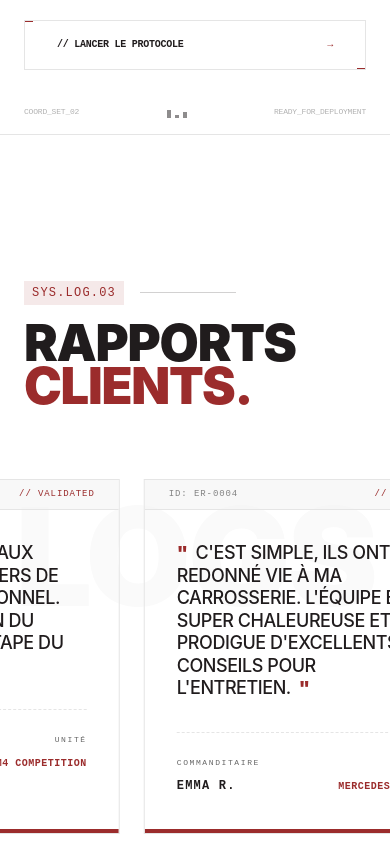
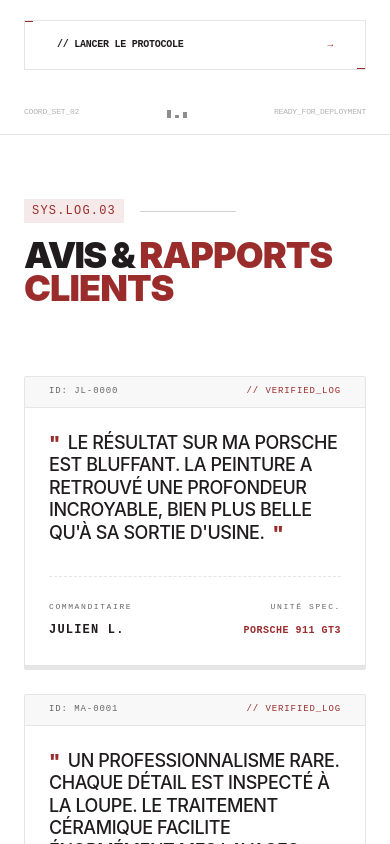
Before and after one commit to Teodev578/prepa_website, a Next.js app: page / in a window 390 px wide. Shown: the part 3520-4364 px from the top of the page. Built offline with nearby package versions, Linux system fonts and the light colour scheme.

Commit message:
feat: optimize CTA and Testimonials components for improved responsiveness and SEO; adjust paddings, heights, and layout for better mobile experience

```diff
--- a/components/home/CTA.tsx
+++ b/components/home/CTA.tsx
@@ -21,14 +21,15 @@ export default function CTA() {
   };
 
   return (
-    <section className="py-32 md:py-52 px-6 bg-background relative border-b border-border overflow-hidden flex justify-center items-center">
+    // 🛠️ OPTIMISATION : Remplacement des paddings géants py-32/md:py-52 par le standard py-16/md:py-24
+    <section className="py-16 md:py-24 px-6 bg-background relative border-b border-border overflow-hidden flex justify-center items-center h-auto">
       {/* Technical background marks (Corners) */}
       <div className="absolute top-0 left-0 w-full h-full pointer-events-none">
         {[
-          { pos: "top-10 left-10", delay: 0.1 },
-          { pos: "top-10 right-10", delay: 0.2 },
-          { pos: "bottom-10 left-10", delay: 0.3 },
-          { pos: "bottom-10 right-10", delay: 0.4 },
+          { pos: "top-6 left-6", delay: 0.1 },
+          { pos: "top-6 right-6", delay: 0.2 },
+          { pos: "bottom-6 left-6", delay: 0.3 },
+          { pos: "bottom-6 right-6", delay: 0.4 },
         ].map((marker, i) => (
           <motion.div
             key={i}
@@ -45,7 +46,7 @@ export default function CTA() {
       </div>
 
       {/* Content */}
-      <div className="relative z-10 flex flex-col items-start text-left">
+      <div className="relative z-10 flex flex-col items-start text-left max-w-4xl w-full">
 
         {/* Subtle Tech ID */}
         <motion.span
@@ -53,8 +54,7 @@ export default function CTA() {
           whileInView={{ opacity: 1, y: 0 }}
           viewport={{ once: true }}
           transition={{ duration: 0.6, ease: BEZIER }}
-          // MODIFIÉ ICI : Espacement des lettres rendu responsive
-          className="font-mono text-[10px] md:text-xs text-muted-foreground tracking-widest md:tracking-[0.3em] uppercase mb-6 md:mb-8 block"
+          className="font-mono text-[10px] md:text-xs text-muted-foreground tracking-widest md:tracking-[0.3em] uppercase mb-4 md:mb-6 block"
         >
           // INITIATION_DE_CONTACT
         </motion.span>
@@ -64,10 +64,10 @@ export default function CTA() {
           initial="hidden"
           whileInView="visible"
           viewport={{ once: true, amount: 0.1 }}
-          className="text-3xl md:text-4xl lg:text-5xl xl:text-6xl font-sans font-bold tracking-tight mb-10 md:mb-16 leading-[0.9] relative"
+          className="text-3xl sm:text-4xl md:text-5xl lg:text-6xl font-sans font-bold tracking-tight mb-8 md:mb-12 leading-[1.05] relative text-foreground uppercase"
         >
           {titleLines.map((line, i) => (
-            <div key={i} className="overflow-hidden relative pb-2 md:pb-0">
+            <div key={i} className="overflow-hidden relative pb-1 md:pb-0">
               <motion.div
                 variants={{
                   hidden: { y: "110%" },
@@ -87,12 +87,13 @@ export default function CTA() {
           whileInView={{ opacity: 1, y: 0 }}
           viewport={{ once: true }}
           transition={{ duration: 0.8, delay: 0.4, ease: BEZIER }}
+          className="w-full sm:w-auto"
         >
           <Link href="/contact" className="block w-full">
             <motion.div
               whileHover="hover"
               whileTap={{ scale: 0.98 }}
-              className="w-full sm:w-auto min-h-[52px] md:min-h-[64px] relative px-10 py-5 border border-primary bg-transparent text-foreground group overflow-hidden flex items-center justify-center gap-4 rounded-[var(--radius)] cursor-pointer"
+              className="w-full sm:w-auto min-h-[52px] md:min-h-[60px] relative px-8 md:px-10 py-4 border border-primary bg-transparent text-foreground group overflow-hidden flex items-center justify-center gap-4 rounded-[var(--radius)] cursor-pointer"
             >
               {/* Fill effect background */}
               <div
@@ -103,7 +104,6 @@ export default function CTA() {
               <span className="w-1.5 h-1.5 md:w-2 md:h-2 bg-primary group-hover:bg-background block rounded-full transition-colors relative z-10"></span>
 
               {/* Text */}
-              {/* MODIFIÉ ICI : Espacement des lettres rendu responsive */}
               <span className="relative z-10 group-hover:text-white transition-colors font-mono text-sm md:text-base font-bold uppercase tracking-wider md:tracking-[0.2em]">
                 CONTACTEZ-NOUS
               </span>
--- a/components/home/Testimonials.tsx
+++ b/components/home/Testimonials.tsx
@@ -3,7 +3,7 @@
 import { motion, useScroll, useTransform, useSpring } from "framer-motion";
 import { useRef, useState, useEffect } from "react";
 
-const BEZIER = [0.22, 1, 0.36, 1] as [number, number, number, number];
+const BEZIER = [0.16, 1, 0.3, 1] as [number, number, number, number];
 
 const TESTIMONIALS = [
   {
@@ -48,22 +48,19 @@ export default function Testimonials() {
   const targetRef = useRef<HTMLDivElement>(null);
   const scrollRef = useRef<HTMLDivElement>(null);
   const [scrollRange, setScrollRange] = useState(0);
+  const [isDesktop, setIsDesktop] = useState(false); // 🚀 Sécurité pour ne pas casser le SSR
 
   useEffect(() => {
     const updateRange = () => {
       if (scrollRef.current) {
-        // We want to translate such that the last element's right edge aligns with the viewport right edge
-        // scrollWidth is the total width of content
-        // offsetWidth is the visible width of the container
-        // However, the container starts with a left padding (pl-6, etc.)
-        // So we need to translate by scrollWidth - windowWidth
         setScrollRange(scrollRef.current.scrollWidth - window.innerWidth);
       }
+      // On n'active l'effet de scroll forcé que sur grand écran (> 1024px)
+      setIsDesktop(window.innerWidth >= 1024);
     };
 
     updateRange();
 
-    // Écoute précisément les changements de taille du composant (plus robuste que le window resize)
     const observer = new ResizeObserver(() => updateRange());
     if (scrollRef.current) {
       observer.observe(scrollRef.current);
@@ -77,122 +74,94 @@ export default function Testimonials() {
   }, []);
 
   const { scrollYProgress } = useScroll({
-    target: targetRef,
+    target: isDesktop ? targetRef : undefined, // Désactivé si mobile pour libérer le processeur
   });
 
   const x = useTransform(scrollYProgress, [0, 1], [0, -scrollRange]);
-  const smoothX = useSpring(x, { stiffness: 400, damping: 90 });
+  const smoothX = useSpring(x, { stiffness: 300, damping: 60 });
 
   const flickerVariants = {
     initial: { opacity: 0 },
     visible: {
         opacity: [0, 1, 0.3, 1, 0.8],
-        transition: {
-            duration: 0.5,
-            times: [0, 0.2, 0.4, 0.6, 1],
-            ease: "linear" as const,
-        }
+        transition: { duration: 0.5, ease: "linear" as const }
     }
   };
 
   return (
-    <section ref={targetRef} className="relative h-[300vh] bg-background">
-      <div className="sticky top-0 h-[100dvh] flex items-center overflow-hidden">
-        {/* Background Decor */}
-        <motion.div
-          initial={{ opacity: 0, scale: 1.05 }}
-          whileInView={{ opacity: 0.02, scale: 1 }}
-          viewport={{ once: false, amount: 0.2 }}
-          transition={{ duration: 1.2, ease: BEZIER }}
-          className="absolute top-1/2 left-1/2 -translate-x-1/2 -translate-y-1/2 pointer-events-none w-full text-center z-0"
-        >
-          <span className="font-sans font-black text-[35vw] leading-none uppercase">LOGS</span>
-        </motion.div>
+    // 🚀 SEO : Utilisation de h-auto sur mobile (évite le vide noir de 300vh) et h-[300vh] uniquement sur desktop
+    <section
+      ref={targetRef}
+      className={`relative bg-background ${isDesktop ? 'h-[300vh]' : 'h-auto py-16 md:py-24'}`}
+    >
+      {/* On utilise une structure standard "sticky" uniquement sur PC */}
+      <div className={`${isDesktop ? 'sticky top-0 h-[100dvh] flex items-center overflow-hidden' : 'w-full'}`}>
+
+        {/* Background Decor - Caché sur mobile pour la lisibilité */}
+        {isDesktop && (
+          <div className="absolute top-1/2 left-1/2 -translate-x-1/2 -translate-y-1/2 pointer-events-none w-full text-center z-0 select-none opacity-[0.02]">
+            <span className="font-sans font-black text-[35vw] leading-none uppercase">LOGS</span>
+          </div>
+        )}
 
         <div className="flex flex-col w-full">
+          {/* Header */}
           <div className="px-6 md:px-12 lg:px-24 mb-12 relative z-10">
-             {/* Header - Poster Style */}
             <div className="relative">
-              <motion.div
-                initial={{ opacity: 0, x: -20 }}
-                whileInView={{ opacity: 1, x: 0 }}
-                viewport={{ once: false, amount: 0.2 }}
-                transition={{ duration: 0.6, ease: BEZIER }}
-                className="flex items-center gap-4 mb-4"
-              >
+              <div className="flex items-center gap-4 mb-4">
                 <span className="font-mono text-xs text-primary uppercase tracking-widest bg-primary/10 px-2 py-1">
                   SYS.LOG.03
                 </span>
-                <motion.div
-                  initial={{ width: 0 }}
-                  whileInView={{ width: 96 }}
-                  viewport={{ once: false, amount: 0.2 }}
-                  transition={{ duration: 0.8, delay: 0.2, ease: BEZIER }}
-                  className="h-[1px] bg-foreground opacity-20"
-                ></motion.div>
-              </motion.div>
+                <div className="w-24 h-[1px] bg-foreground opacity-20"></div>
+              </div>
 
-              <motion.h2
-                initial="hidden"
-                whileInView="visible"
-                viewport={{ once: true, amount: 0.1 }}
-                className="text-[13vw] sm:text-[10vw] md:text-[8vw] lg:text-[5rem] font-sans font-black text-foreground tracking-tighter uppercase leading-[0.85] mb-6 relative"
-              >
-                {["RAPPORTS", "CLIENTS."].map((line, i) => (
-                  <div key={i} className="overflow-hidden relative">
-                    <motion.div
-                      variants={{
-                        hidden: { y: "110%" },
-                        visible: { y: 0 }
-                      }}
-                      transition={{ duration: 0.7, delay: 0.1 + (i * 0.1), ease: BEZIER }}
-                    >
-                      {line.includes("CLIENTS") ? (
-                        <span className="text-primary">{line}</span>
-                      ) : line}
-                    </motion.div>
-                  </div>
-                ))}
-              </motion.h2>
+              {/* 🚀 SEO : Titre H2 sémantique clair pour les moteurs */}
+              <h2 className="text-4xl sm:text-5xl md:text-6xl lg:text-[5rem] font-sans font-black text-foreground tracking-tighter uppercase leading-[0.9] mb-6">
+                AVIS & <span className="text-primary">RAPPORTS CLIENTS</span>
+              </h2>
             </div>
           </div>
 
+          {/* 🚀 RESPONSIVE & SEO GRID :
+              Sur Desktop: Défilé horizontal propulsé par Framer Motion.
+              Sur Mobile: Véritable grille de lecture verticale native, 100% accessible et indexable. */}
           <motion.div
             ref={scrollRef}
-            style={{ x: smoothX }}
-            className="flex gap-6 pl-6 md:pl-12 lg:pl-24 pr-6 md:pr-12 lg:pr-24"
+            style={isDesktop ? { x: smoothX } : undefined}
+            className={`flex ${
+              isDesktop
+                ? 'gap-6 pl-24 pr-24 flex-row w-max'
+                : 'grid grid-cols-1 md:grid-cols-2 gap-6 px-6 md:px-12'
+            }`}
           >
             {TESTIMONIALS.map((testimonial, index) => (
-              <motion.div
+              <article
                 key={index}
-                className="flex-shrink-0 w-[85vw] md:w-[45vw] lg:w-[35vw] bg-card border border-border group relative overflow-hidden flex flex-col"
+                className={`flex-shrink-0 bg-card border border-border group relative overflow-hidden flex flex-col rounded-[var(--radius)] ${
+                  isDesktop ? 'w-[35vw]' : 'w-full'
+                }`}
               >
                 {/* Top Accent line & ID */}
                 <div className="flex items-center justify-between px-6 py-2 border-b border-border bg-muted/50">
-                  <motion.span
-                    initial="initial"
-                    whileInView="visible"
-                    viewport={{ once: false, amount: 0.2 }}
-                    variants={flickerVariants}
-                    className="font-mono text-[9px] text-muted-foreground uppercase tracking-widest"
-                  >
+                  <span className="font-mono text-[9px] text-muted-foreground uppercase tracking-widest">
                     ID: {testimonial.initials}-{index.toString().padStart(4, '0')}
-                  </motion.span>
+                  </span>
                   <span className="font-mono text-[9px] text-primary uppercase tracking-widest leading-none">
-                    {"// VALIDATED"}
+                    {"// VERIFIED_LOG"}
                   </span>
                 </div>
 
                 {/* Content */}
-                <div className="p-8 md:p-10 flex-1">
-                  <p className="mb-8 font-sans font-medium text-lg md:text-xl lg:text-2xl leading-tight text-foreground uppercase tracking-tight">
+                <div className="p-6 md:p-10 flex-1 flex flex-col justify-between">
+                  {/* blockquote est la balise HTML sémantique officielle pour les citations (surpuissant pour Google) */}
+                  <blockquote className="mb-8 font-sans font-medium text-lg md:text-xl lg:text-2xl leading-tight text-foreground uppercase tracking-tight">
                     <span className="text-primary font-black mr-2">"</span>
                     {testimonial.quote}
                     <span className="text-primary font-black ml-2">"</span>
-                  </p>
+                  </blockquote>
 
                   <div className="mt-auto pt-6 border-t border-border border-dashed font-mono uppercase">
-                    <div className="flex items-end justify-between">
+                    <div className="flex items-end justify-between gap-4">
                       <div>
                         <span className="block text-[8px] tracking-[0.2em] text-muted-foreground mb-1">COMMANDITAIRE</span>
                         <span className="font-black text-xs md:text-sm text-foreground tracking-widest">
@@ -200,7 +169,7 @@ export default function Testimonials() {
                         </span>
                       </div>
                       <div className="text-right">
-                        <span className="block text-[8px] tracking-[0.2em] text-muted-foreground mb-1">UNITÉ</span>
+                        <span className="block text-[8px] tracking-[0.2em] text-muted-foreground mb-1">UNITÉ SPEC.</span>
                         <span className="font-bold text-[10px] text-primary tracking-wider">
                           {testimonial.title}
                         </span>
@@ -209,20 +178,15 @@ export default function Testimonials() {
                   </div>
                 </div>
 
-                {/* Small status bar on hover */}
+                {/* Hover line indicators */}
                 <div className="w-full h-1 bg-border relative">
-                  <motion.div
-                    className="absolute top-0 left-0 h-full bg-primary"
-                    initial={{ width: 0 }}
-                    whileInView={{ width: "100%" }}
-                    viewport={{ once: false, amount: 0.1 }}
-                    transition={{ duration: 1, delay: 0.3, ease: BEZIER }}
-                  ></motion.div>
+                  <div className="absolute top-0 left-0 h-full bg-primary w-full origin-left scale-x-0 group-hover:scale-x-100 transition-transform duration-500" />
                 </div>
-              </motion.div>
+              </article>
             ))}
           </motion.div>
         </div>
+
       </div>
     </section>
   );
```
